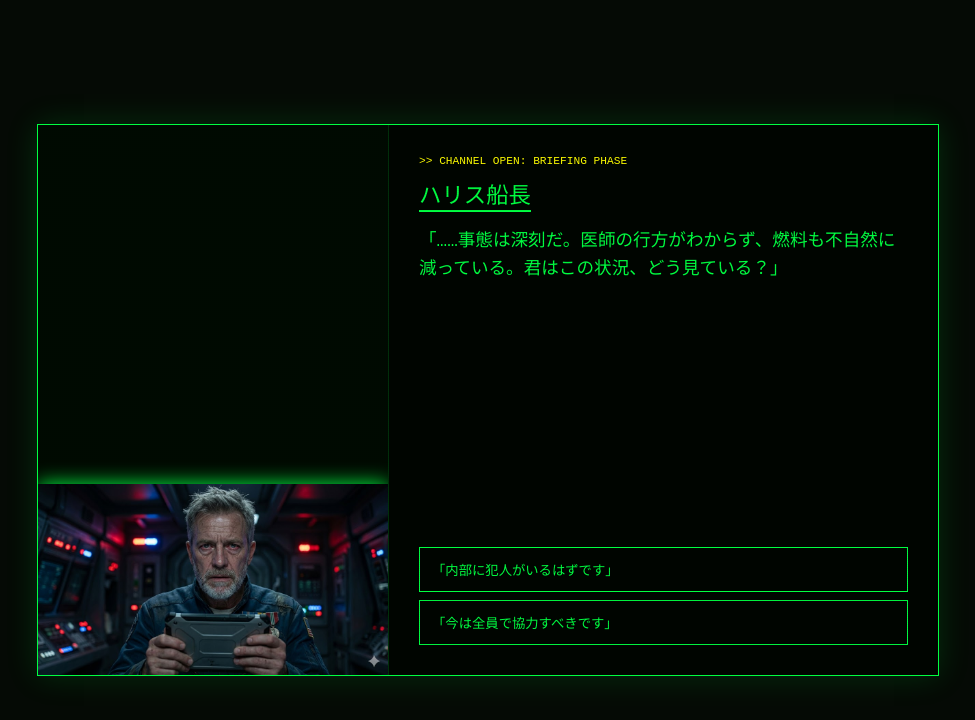
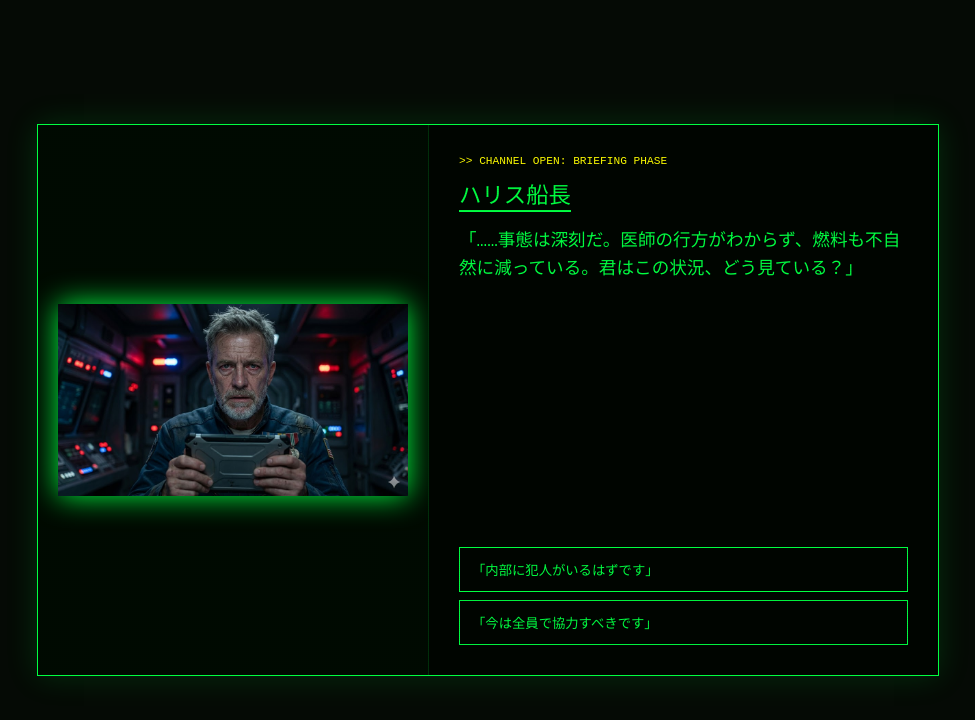
Before and after one commit to tcfk4ensrs-afk/Eclipse-Deadline, a plain HTML site: page intro.html in a window 1280 px wide. Shown: the whole page, without its empty margins (152-1127 px from the left). Drawn offline with Linux system fonts and the light colour scheme.

Commit message:
Refactor character display and image styles
Updated character display area styles for better alignment and padding adjustments. Modified character image properties for improved appearance.

```diff
--- a/intro.html
+++ b/intro.html
@@ -33,23 +33,28 @@
             position: relative;
         }
 
-        /* 左側：立ち絵エリア */
+        /* 立ち絵表示エリア：ここを「中央揃え」に変更 */
 .char-stage {
     width: 350px;
     border-right: 1px solid var(--dim-green);
     display: flex;
     justify-content: center;
-            align-items: flex-end; /* 足元を底に合わせる */
+    align-items: center;    /* flex-end から center に変更 */
     background: rgba(0, 255, 65, 0.02);
     overflow: hidden;
+    padding: 20px;          /* 枠にぶつからないよう少し余裕を持たせる */
 }
 
+/* キャラクター画像自体の調整 */
 #char-img {
     max-width: 100%;
-            max-height: 90%;
-            object-fit: contain;
-            filter: drop-shadow(0 0 10px var(--neon-green));
-            transition: 0.5s; /* 切り替え時のフェード用 */
+    max-height: 95%;        /* 縦幅いっぱいに使う */
+    object-fit: contain;    /* アスペクト比を維持して収める */
+    filter: drop-shadow(0 0 15px var(--neon-green));
+    transition: opacity 0.5s;
+
+    /* もし画像自体に余白があって下に寄る場合は、ここを調整 */
+    transform: translateY(0px);
 }
 
         /* 右側：テキストエリア */
```
Lines whose indentation alone changed are shown as unchanged.
